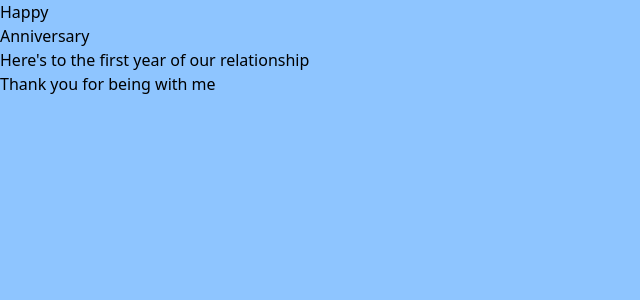
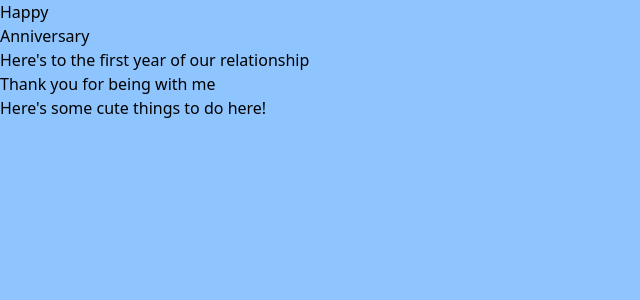
Before and after one commit to femnixx/anniversary, a React (Vite) app: page / in a window 1280 px wide. Shown: the top 300 px of the page, without its empty margins (0-640 px from the left). Built offline with nearby package versions, Linux system fonts and the light colour scheme.

Commit message:
Going to get some activities running

```diff
--- a/src/App.tsx
+++ b/src/App.tsx
@@ -12,10 +12,15 @@ function App() {
         <p>Here's to the first year of our relationship</p>
         {/* decoration like clouds */}
         <div></div>
-        {/* pictures */}
+        {/* timeline of us */}
+        <div>
+
+        </div>
+        {/* favorite pictures */}
         <div></div>
         {/* cinnamoroll pop up */}
         <p>Thank you for being with me</p>
+        <p>Here's some cute things to do here!</p>
      </div>
     </>
   )
```
